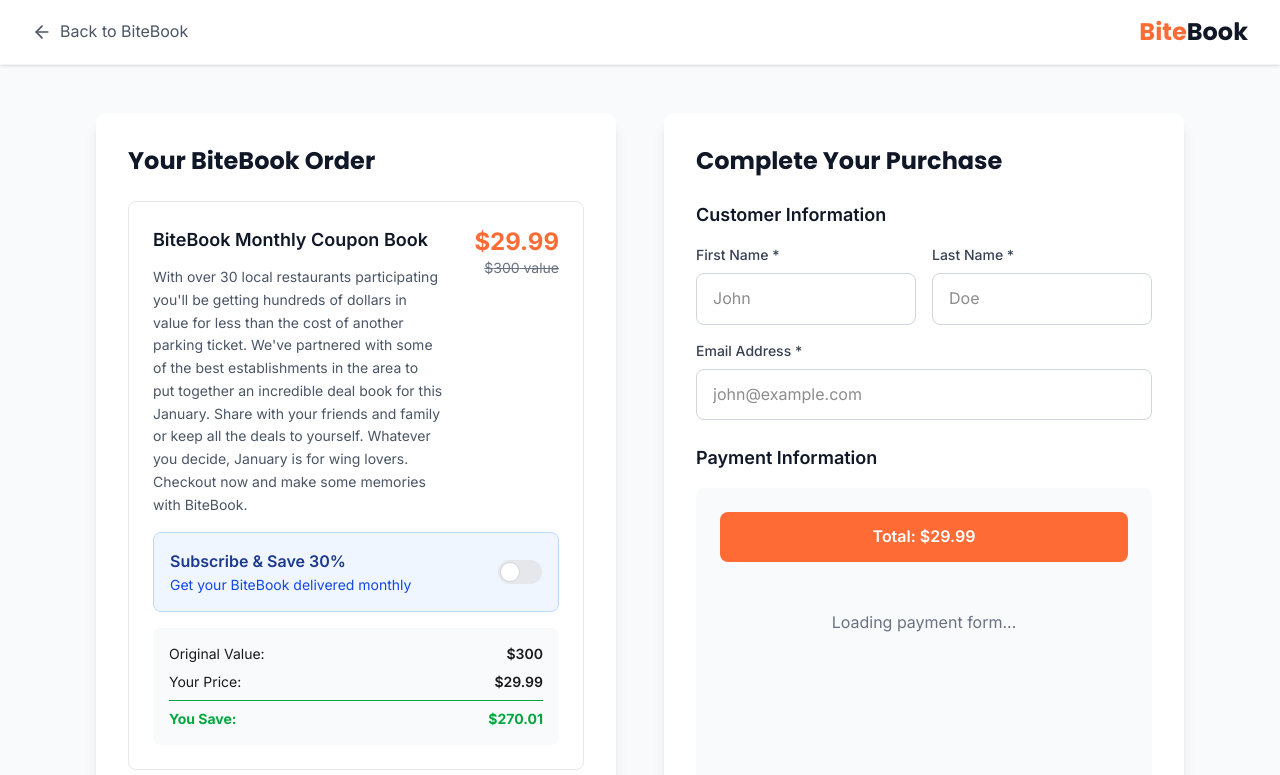
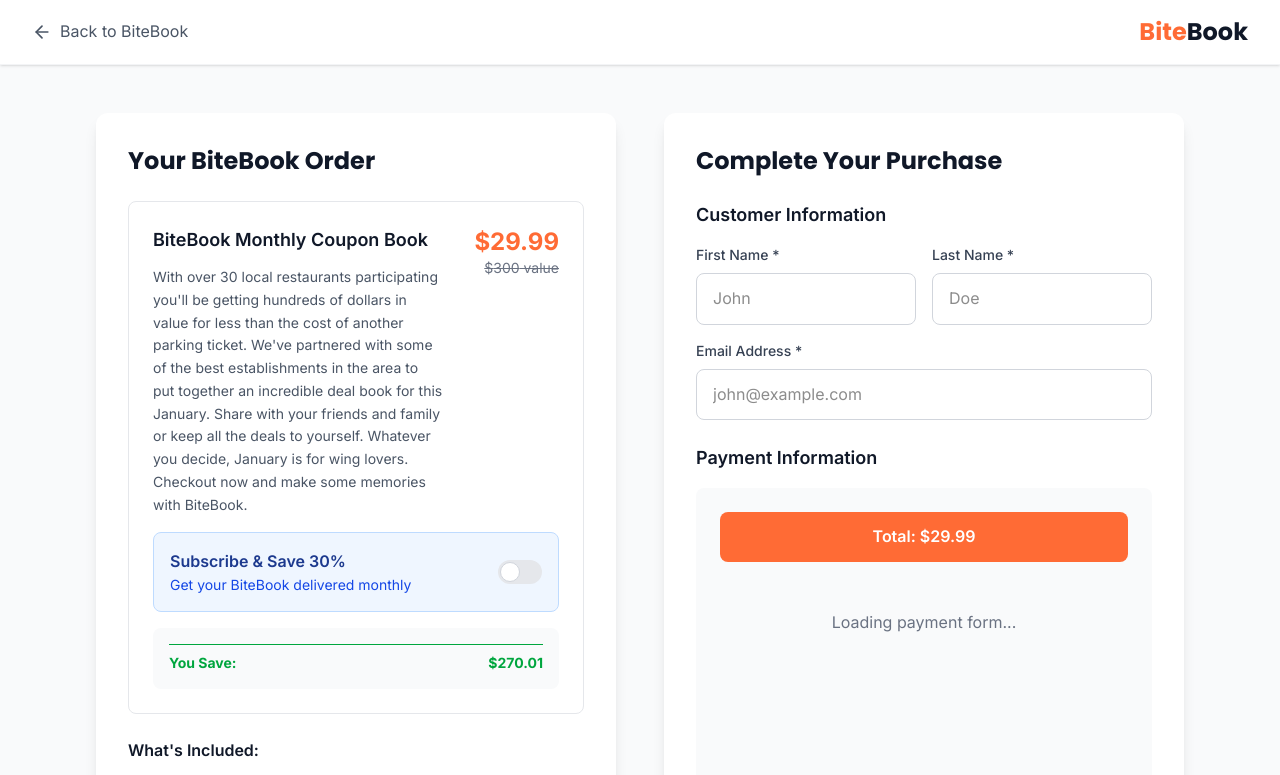
Before and after one commit to JuiceFactory22/bitebook_website, a Next.js app: page /checkout in a window 1280 px wide. Shown: the top 775 px of the page. Built offline with nearby package versions, Linux system fonts and the light colour scheme.

Commit message:
Remove Original Value and Your Price lines from checkout price breakdown

```diff
--- a/src/app/checkout/page.tsx
+++ b/src/app/checkout/page.tsx
@@ -262,18 +262,8 @@
 
               {/* Value Breakdown */}
               <div className="bg-gray-50 rounded-lg p-4 space-y-2">
-                <div className="flex justify-between text-sm">
-                  <span>Original Value:</span>
-                  <span className="font-semibold">${couponBookDetails.originalValue}</span>
-                </div>
-                <div className="flex justify-between text-sm">
-                  <span>Your Price:</span>
-                  <span className="font-semibold">
-                    ${getCurrentPrice().toFixed(2)}
-                  </span>
-                </div>
                 {isSubscription && (
-                  <div className="flex justify-between text-sm text-blue-600">
+                  <div className="flex justify-between text-sm text-blue-600 mb-2">
                     <span>Subscription Discount (30%):</span>
                     <span className="font-semibold">-${(couponBookDetails.price - couponBookDetails.subscriptionPrice).toFixed(2)}</span>
                   </div>
```
